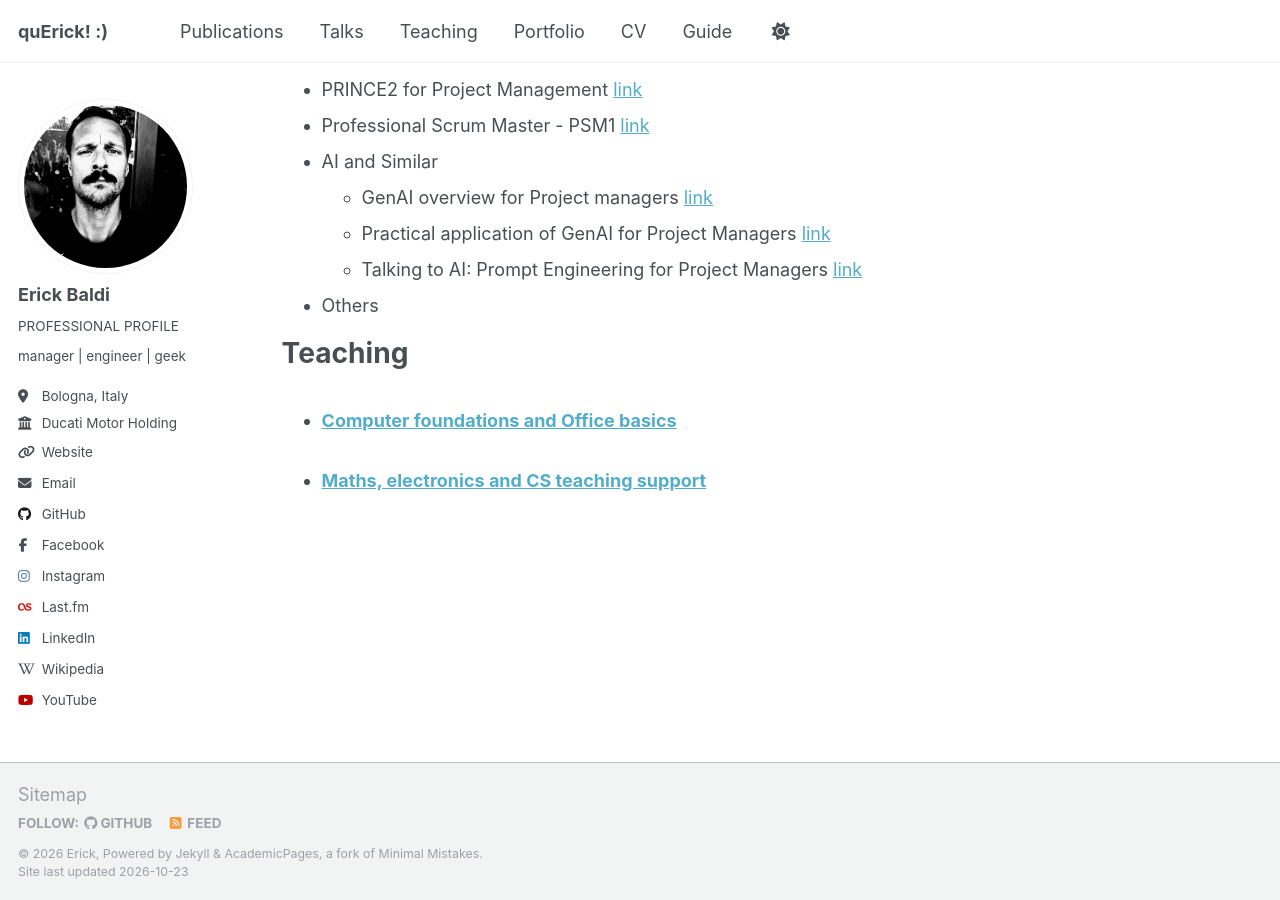
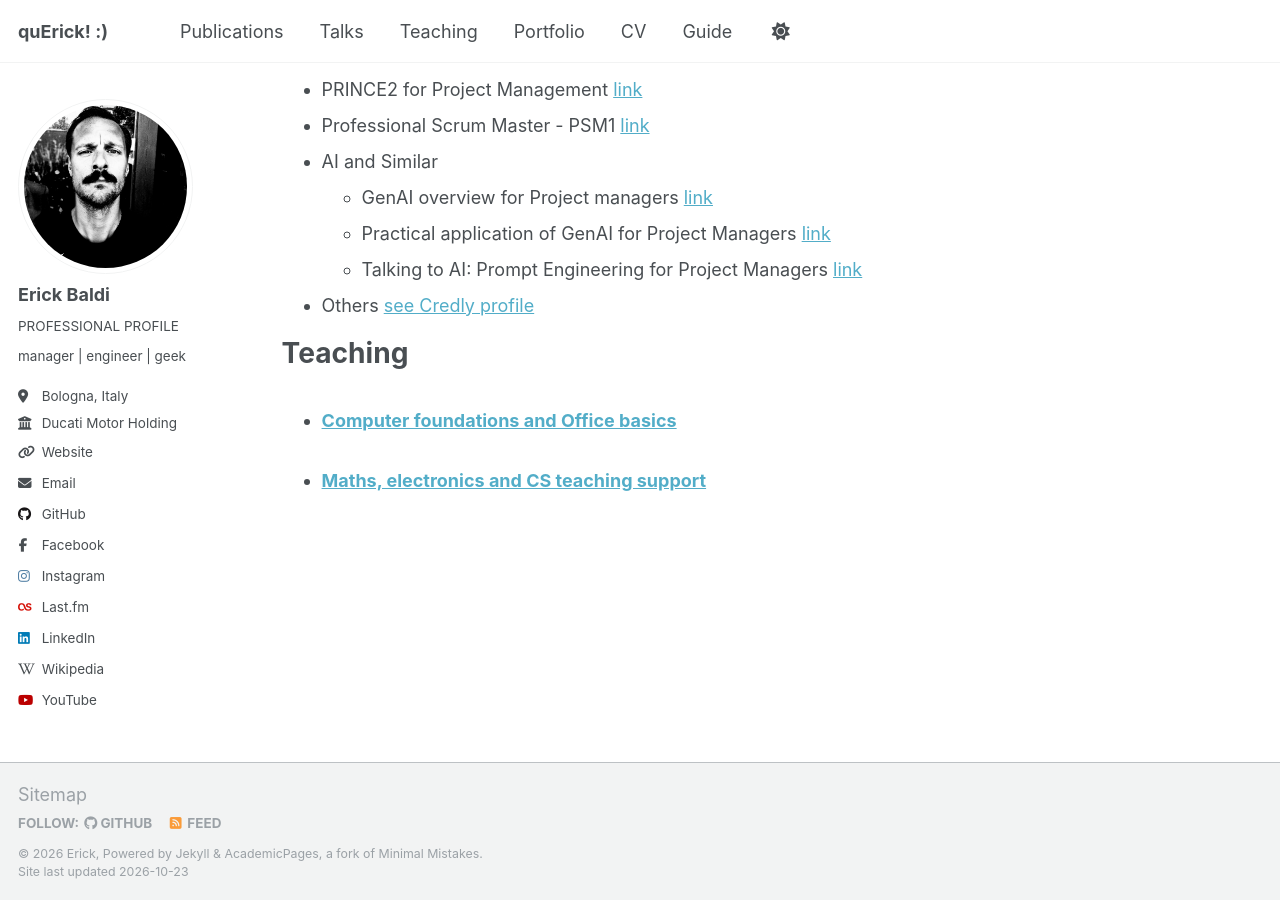
Before and after one commit to erickbaldi/erickbaldi.github.io, a Jekyll site: the page built from _pages/cv.md, in a window 1280 px wide and 900 px high, scrolled down 1474 px. Built offline with Jekyll 4.4.1, drawn with Linux system fonts in a browser that asks for light colours; a script that is not in the unit is left out.

Commit message:
Update cv.md

```diff
--- a/_pages/cv.md
+++ b/_pages/cv.md
@@ -62,7 +62,7 @@ redirect_from:
   * GenAI overview for Project managers [link](https://www.credly.com/badges/b29af36a-9759-4641-bfa0-eaf1179a66ea)
   * Practical application of GenAI for Project Managers [link](https://www.credly.com/badges/b29af36a-9759-4641-bfa0-eaf1179a66ea)
   * Talking to AI: Prompt Engineering for Project Managers [link](https://www.credly.com/badges/fc8ac7dc-7a41-4d14-8a8f-70645d3833d7)
-* Others
+* Others [see Credly profile](https://www.credly.com/users/erick-baldi)
 
 <!--
 **Publications**
```
